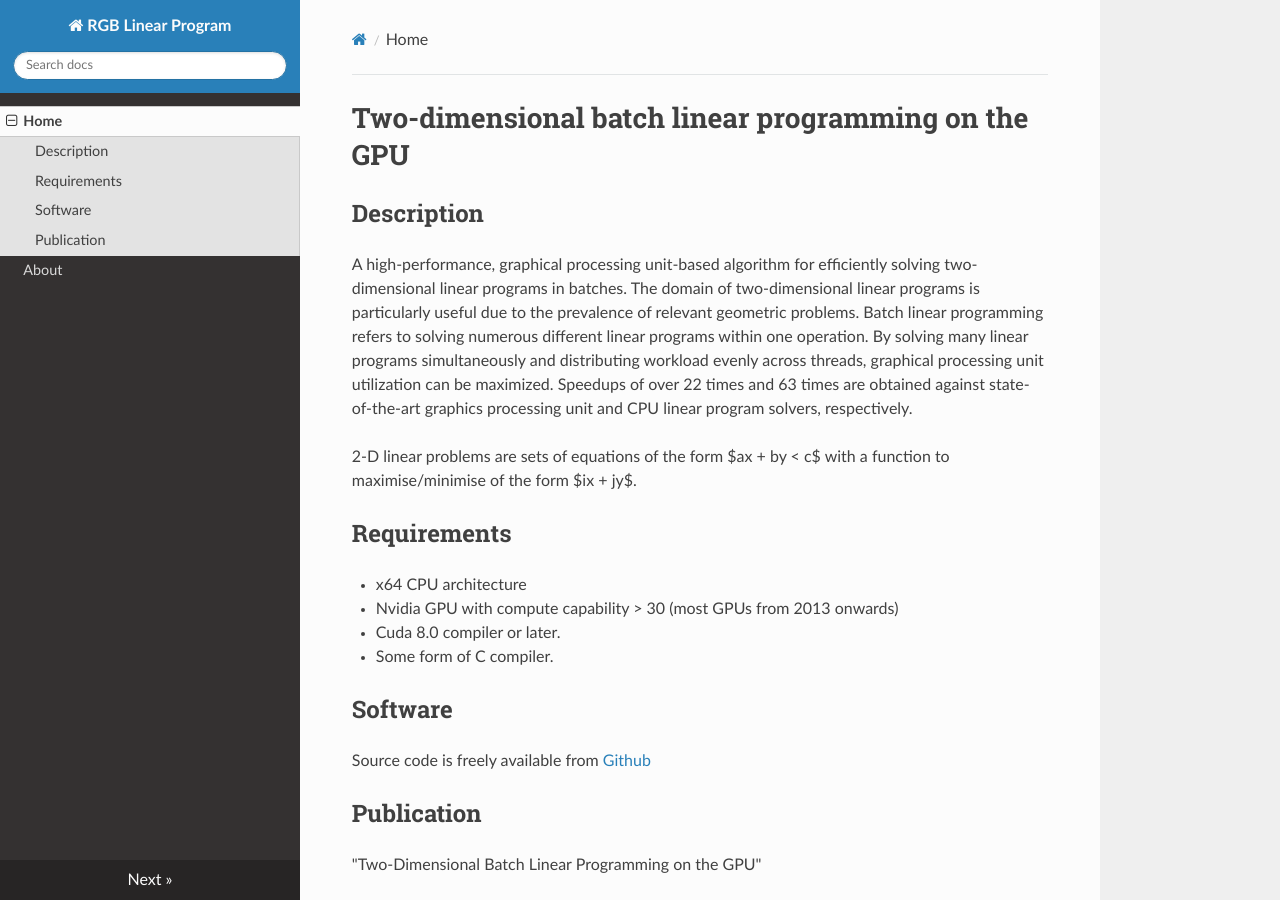
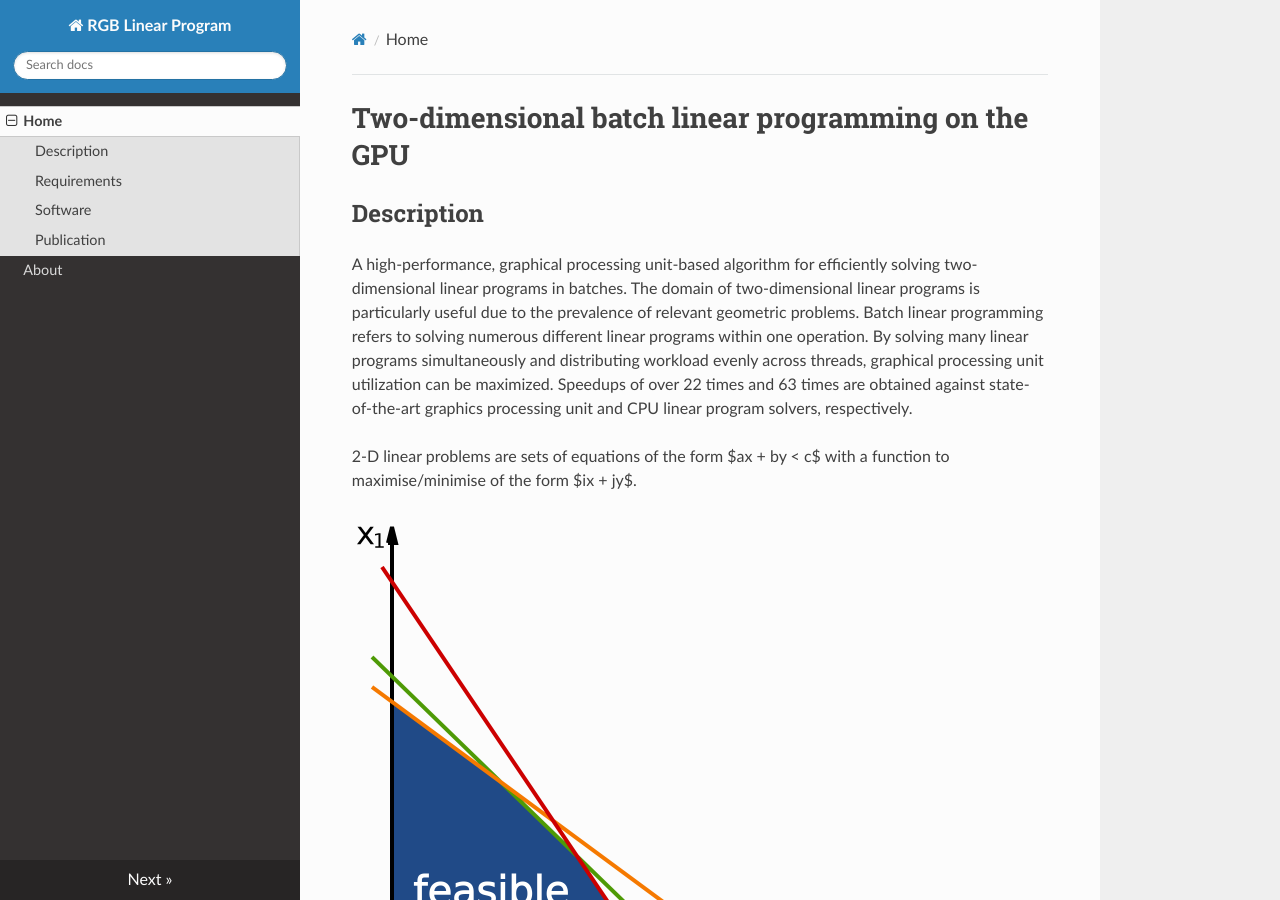
Before and after one commit to coolmule0/RGB-LP-Docs, an MkDocs documentation site: the page built from docs/index.md, in a window 1280 px wide and 900 px high. Built offline with MkDocs 1.6.1, drawn with Linux system fonts in a browser that asks for light colours; nearby versions of some CDN libraries; old or Windows-style settings are respelled for this version of MkDocs.

Commit message:
added image

```diff
--- a/docs/index.md
+++ b/docs/index.md
@@ -4,6 +4,10 @@
 A high-performance, graphical processing unit-based algorithm for efficiently solving two-dimensional linear programs in batches. The domain of two-dimensional linear programs is particularly useful due to the prevalence of relevant geometric problems. Batch linear programming refers to solving numerous different linear programs within one operation. By solving many linear programs simultaneously and distributing workload evenly across threads, graphical processing unit utilization can be maximized. Speedups of over 22 times and 63 times are obtained against state-of-the-art graphics processing unit and CPU linear program solvers, respectively.
 
 2-D linear problems are sets of equations of the form $ax + by < c$ with a function to maximise/minimise of the form $ix + jy$.
+
+
+<img src="2000px-Linear_Programming_Feasible_Region.svg.png" alt="Example of 2D linear program" width="500"/>
+
 
 ## Requirements
 * x64 CPU architecture
```
Also changed, not shown: docs/2000px-Linear_Programming_Feasible_Region.svg.png (added).
